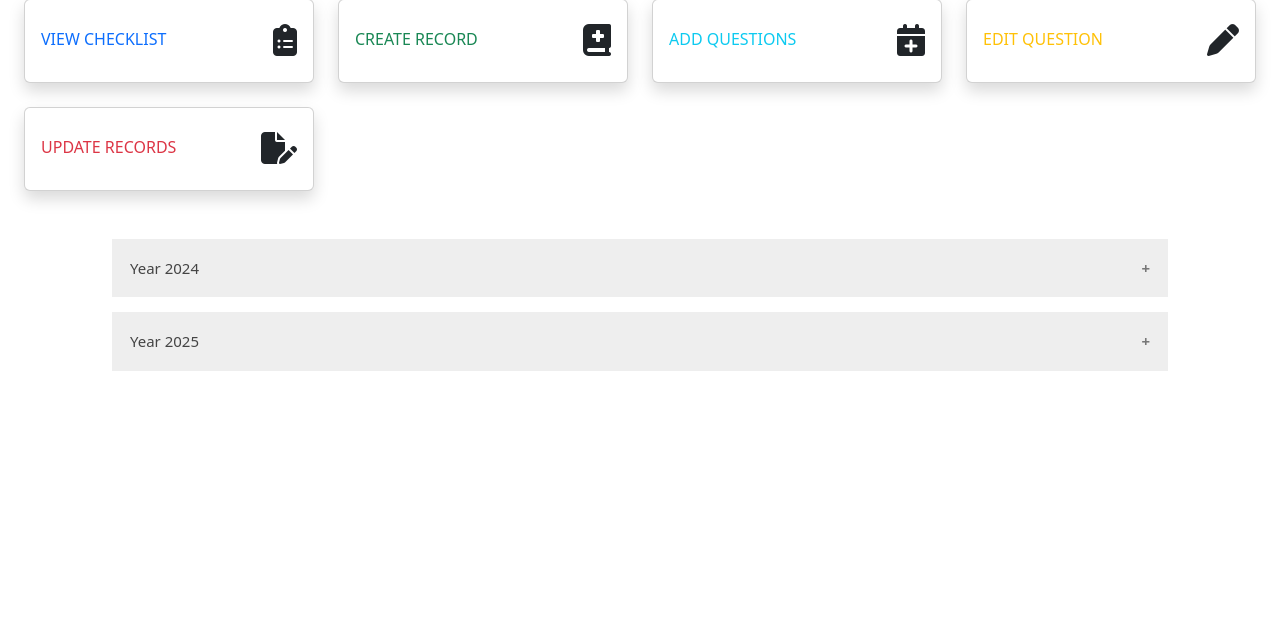
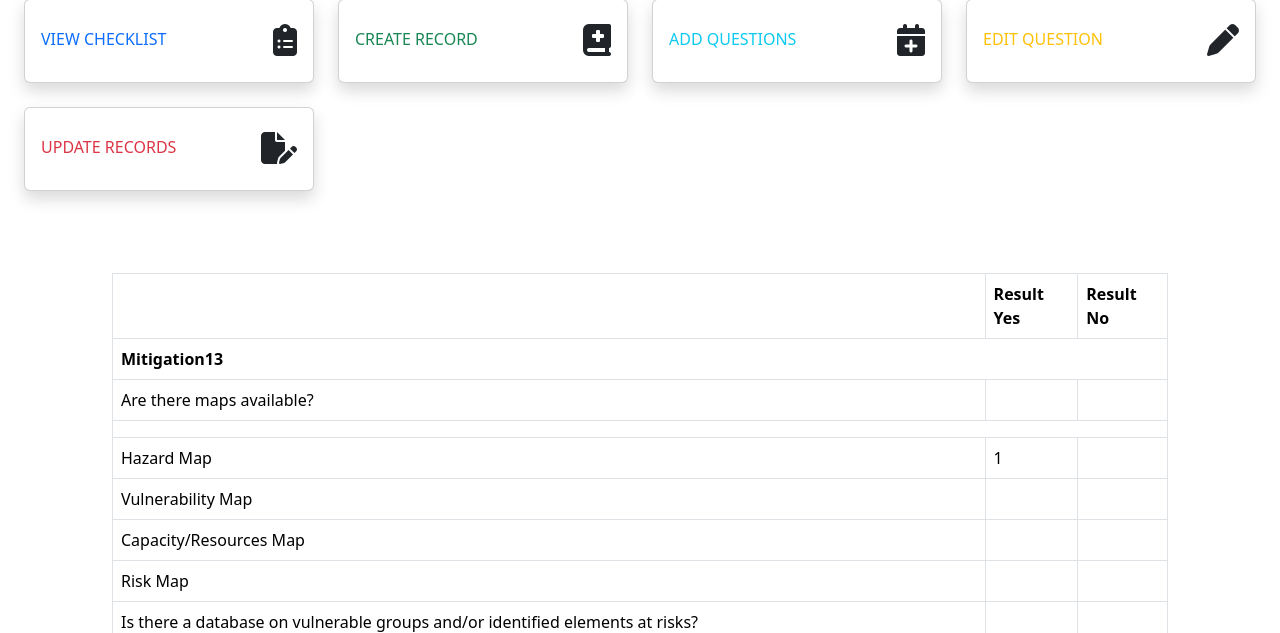
Before and after one commit to Symphonyxia/checklist, a PHP site: page /checklist/records.php in a window 1280 px wide. Shown: the part 139-772 px from the top of the page. Before the commit the page ends 510 px from the top, so only its background shows below. Run offline with PHP 8.4, Linux system fonts and the light colour scheme; data comes from the database, SQL or seed files in the repository.

Commit message:
Update records.php

```diff
--- a/records.php
+++ b/records.php
@@ -10,22 +10,18 @@ $distinctYears = $getDistinctYearsStmt->fetchAll(PDO::FETCH_COLUMN);
 ?>
 
 <article class="my-article">
-
-
     <?php foreach ($distinctYears as $year) : ?>
-        <button type="button" class="accordion">Year <?php echo $year; ?></button>
-        <div class="panel">
         <?php
-            // Fetch accordion content for each year
-            $getAccordionContentStmt = $pdo->prepare('
+        // Fetch form content for each year
+        $getFormContentStmt = $pdo->prepare('
             SELECT q.group, q.display_text, q.max_points, cr.checklist_id, cr.questions_id, cr.result_yes, cr.result_no
             FROM checklist c
             JOIN checklist_result cr ON c.checklist_id = cr.checklist_id
             JOIN questions q ON cr.questions_id = q.questions_id
             WHERE c.year = :year
         ');
-            $getAccordionContentStmt->execute(['year' => $year]);
-            $accordionContent = $getAccordionContentStmt->fetchAll(PDO::FETCH_ASSOC);
+        $getFormContentStmt->execute(['year' => $year]);
+        $formContent = $getFormContentStmt->fetchAll(PDO::FETCH_ASSOC);
         ?>
 
         <form method="post" action="">
@@ -39,10 +35,10 @@ $distinctYears = $getDistinctYearsStmt->fetchAll(PDO::FETCH_COLUMN);
                     </tr>
                 </thead>
                 <tbody>
-                        <?php if (!empty($accordionContent)) : ?>
+                    <?php if (!empty($formContent)) : ?>
                         <?php
                         $currentGroup = null;
-                            foreach ($accordionContent as $content) {
+                        foreach ($formContent as $content) {
                             if ($currentGroup !== $content['group']) {
                                 echo '<tr><td colspan="5"><strong>' . htmlspecialchars($content['group']) . '</strong></td></tr>';
                                 $currentGroup = $content['group'];
@@ -64,7 +60,6 @@ $distinctYears = $getDistinctYearsStmt->fetchAll(PDO::FETCH_COLUMN);
             <br>
         </form>
         <br>
-        </div>
     <?php endforeach; ?>
 
 </article>
```
Lines whose indentation alone changed are shown as unchanged.
